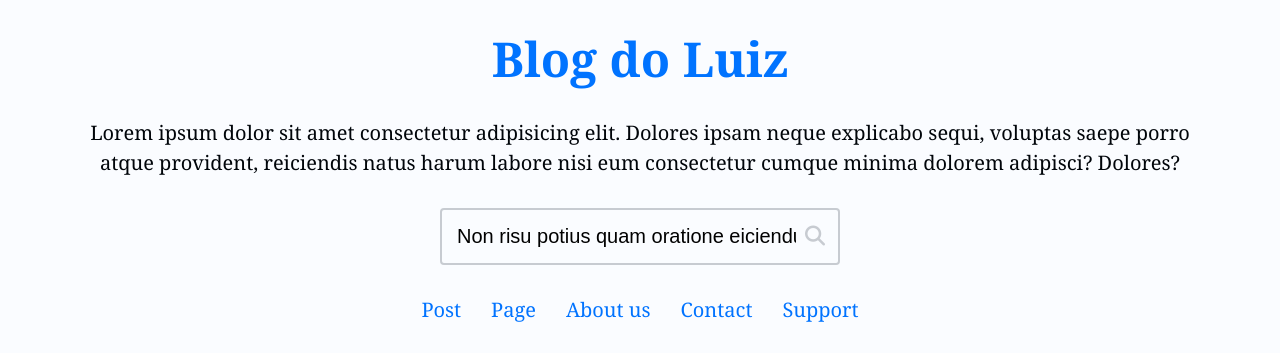
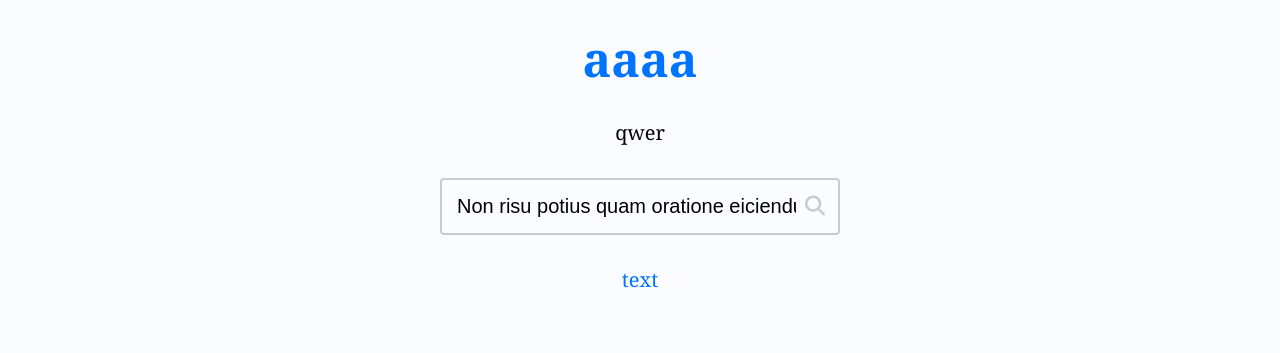
Before and after one commit to Lucas-Rmo/Django_Blog_2, a Django app: page / in a window 1280 px wide. Shown: the top 353 px of the page. Run offline with Django 5.2, Linux system fonts and the light colour scheme; data comes from the database, SQL or seed files in the repository.

Commit message:
Mudanças no html

```diff
--- a/blog/templates/blog/base.html
+++ b/blog/templates/blog/base.html
@@ -5,13 +5,19 @@
 </head>
 <body>
   <div class="blog-wrapper">
-    {% include 'blog/partials/_header.html' %}
+    {% if site_setup.show_header %}
+      {% include 'blog/partials/_header.html' %}
+    {% endif %}
 
     {% block content %}{% endblock content %}
 
+    {% if site_setup.show_pagination %}
     {% include 'blog/partials/_pagination.html' %}
+  {% endif %}
 
+  {% if site_setup.show_footer %}
     {% include 'blog/partials/_footer.html' %}
+  {% endif %}
   </div>
 </body>
 </html>
--- a/blog/templates/blog/partials/_footer.html
+++ b/blog/templates/blog/partials/_footer.html
@@ -2,7 +2,7 @@
   <div class="section-content-wide">
     <div class="section-gap">
       <div class="center">
-        <a href="#"> © Blog do Luiz - Todos os direitos reservados. </a>
+        © {% now "Y" %} {{ site_setup.title }} - Todos os direitos reservados.
       </div>
     </div>
   </div>
--- a/blog/templates/blog/partials/_head.html
+++ b/blog/templates/blog/partials/_head.html
@@ -10,6 +10,7 @@
   <link rel="shortcut icon" href="{{ site_setup.favicon.url }}" type="image/png">
 {% endif %}
 
-<title>TESTANDO</title>
+
+<title>{{ site_setup.title }}</title>
 
 <link rel="stylesheet" href="https://cdnjs.cloudflare.com/ajax/libs/font-awesome/6.4.0/css/all.min.css" integrity="sha512-iecdLmaskl7CVkqkXNQ/ZH/XLlvWZOJyj7Yy7tcenmpD1ypASozpmT/E0iPtmFIB46ZmdtAc9eNBvH0H/ZpiBw==" crossorigin="anonymous" referrerpolicy="no-referrer" />
--- a/blog/templates/blog/partials/_header.html
+++ b/blog/templates/blog/partials/_header.html
@@ -3,16 +3,14 @@
     <div class="section-gap">
 
       <h1 class="blog-title center pb-base">
-        <a class="blog-link" href="/"> Blog do Luiz </a>
+        <a class="blog-link" href="/">{{ site_setup.title }}</a>
       </h1>
 
-      <p class="blog-description pb-base center">
-        Lorem ipsum dolor sit amet consectetur adipisicing elit. Dolores ipsam
-        neque explicabo sequi, voluptas saepe porro atque provident, reiciendis
-        natus harum labore nisi eum consectetur cumque minima dolorem adipisci?
-        Dolores?
-      </p>
+      {% if site_setup.show_description %}
+      <p class="blog-description pb-base center">{{ site_setup.description }}</p>
+    {% endif %}
 
+    {% if site_setup.show_search %}
     <div class="search pb-base center">
       <form class="search-form" action="#" method="get">
         <div class="search-content">
@@ -31,27 +29,25 @@
         </div>
       </form>
     </div>
+  {% endif %}
 
+  {% if site_setup.show_menu %}
   <nav class="menu">
     <ul class="menu-items">
+      {% for link in site_setup.menulink_set.all %}
         <li class="menu-item">
-            <a class="menu-link" href="/post/">Post</a>
+          {% if link.new_tab %}
+            <a target="_blank" class="menu-link" href="{{ link.url_or_path }}">
+              {{ link.text }}
+            </a>
+        {% else %}
+            <a class="menu-link" href="{{ link.url_or_path }}">
+              {{ link.text }}
+            </a>
+          {% endif %}
         </li>
-          <li class="menu-item">
-            <a class="menu-link" href="/page/">Page</a>
-          </li>
-          <li class="menu-item">
-            <a class="menu-link" href="#">About us</a>
-          </li>
-          <li class="menu-item">
-            <a class="menu-link" href="#">Contact</a>
-          </li>
-          <li class="menu-item">
-            <a class="menu-link" href="#">Support</a>
-          </li>
+      {% endfor %}
     </ul>
   </nav>
-
-    </div>
-  </div>
+{% endif %}
 </header>
```
Also changed, not shown: 2 other files. Lines whose indentation alone changed are shown as unchanged.
